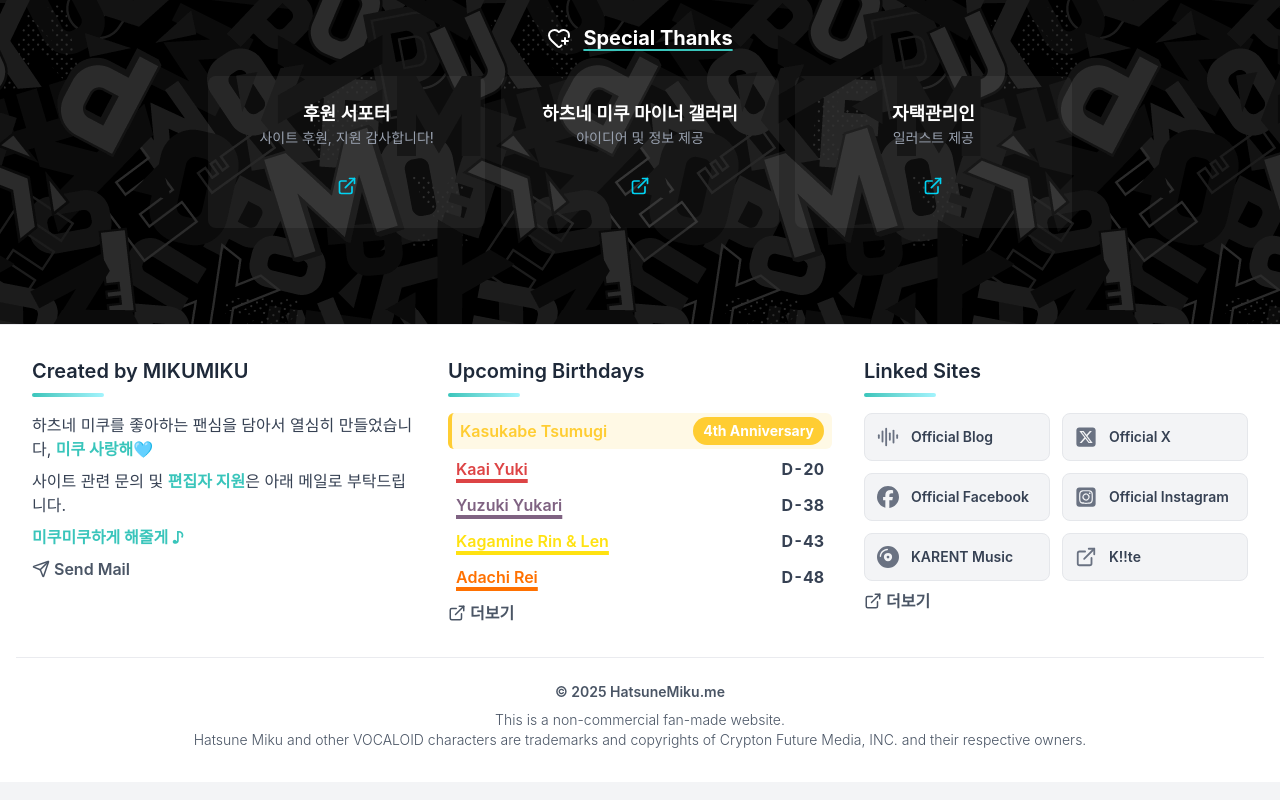
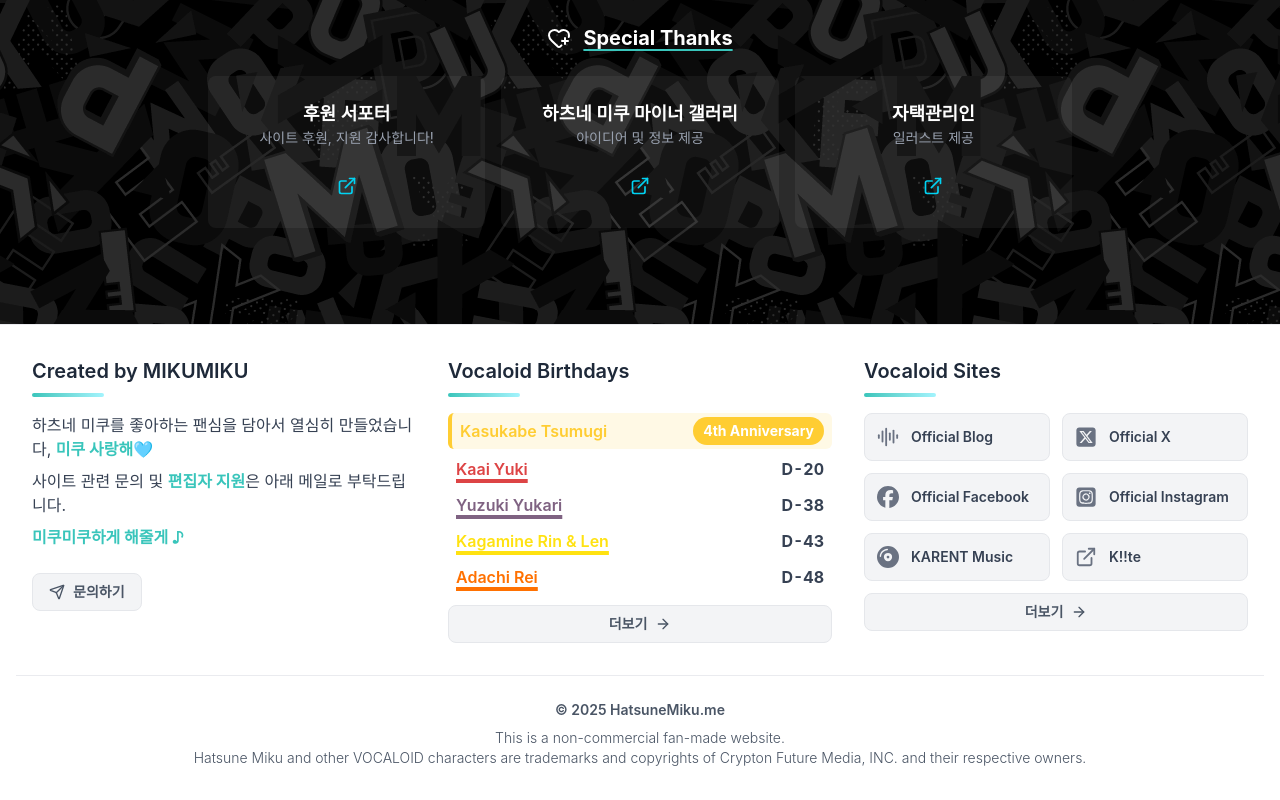
Before and after one commit to laterre39/hatsunemiku-me-service-2025, a Next.js app: page /about in a window 1280 px wide. Shown: the part 1286-2086 px from the top of the page. Built offline with nearby package versions, Linux system fonts and the light colour scheme.

Commit message:
design: 푸터 디자인 개선

```diff
--- a/src/components/Footer.tsx
+++ b/src/components/Footer.tsx
@@ -3,7 +3,7 @@
 import React, { useState } from 'react';
 import { vocaloidBirthdays } from '@/data/vocaloidBirthdayLists';
 import { linkedSites } from "@/data/linkedSites";
-import { Calendar, ExternalLink, Send } from "lucide-react";
+import { Calendar, ExternalLink, Send, ArrowRight } from "lucide-react";
 import { LinkedSiteCard } from './LinkedSiteCard';
 import { BirthdayListItem, VocaloidBirthday } from './BirthdayListItem';
 
@@ -66,16 +66,18 @@ export function Footer() {
                             <p>하츠네 미쿠를 좋아하는 팬심을 담아서 열심히 만들었습니다, <span className="font-bold text-[#39C5BB]">미쿠 사랑해</span>🩵</p>
                             <p>사이트 관련 문의 및 <span className="font-bold text-[#39C5BB]">편집자 지원</span>은 아래 메일로 부탁드립니다.</p>
                             <p className="font-bold text-[#39C5BB]">미쿠미쿠하게 해줄게 ♪</p>
-                            <a href="mailto:contact@hatsunemiku.me" className="flex items-center gap-1 font-semibold text-gray-600 hover:text-[#39C5BB]">
-                                <Send size={18}/> Send Mail
+                            <a href="mailto:contact@hatsunemiku.me"
+                               className="mt-4 inline-flex items-center justify-center gap-2 rounded-lg border border-gray-200 bg-gray-100 px-4 py-2 text-sm font-semibold text-gray-600 transition-all hover:bg-cyan-50 hover:border-cyan-300 hover:text-cyan-700 hover:shadow-md">
+                                <Send size={16}/>
+                                문의하기
                             </a>
                         </div>
                     </div>
 
-                    {/* Upcoming Birthdays */}
+                    {/* Vocaloid Birthdays */}
                     <div className="w-sm flex flex-col">
                         <div className="mb-4">
-                            <h4 className="text-xl font-semibold text-gray-800">Upcoming Birthdays</h4>
+                            <h4 className="text-xl font-semibold text-gray-800">Vocaloid Birthdays</h4>
                             <div className="mt-2 h-1 w-18 bg-gradient-to-r from-[#39C5BB] to-cyan-200 rounded-full"/>
                         </div>
                         <ul className="grid grid-cols-[auto_1fr] gap-y-1 flex-grow">
@@ -85,17 +87,17 @@ export function Footer() {
                         </ul>
                         {sortedBirthdays.length > 5 && (
                             <button onClick={() => setIsBirthdayModalOpen(true)}
-                                    className="flex items-center gap-1 pt-2 font-bold text-gray-600 hover:text-[#39C5BB]">
-                                <ExternalLink size={18}/>
-                                더보기
+                                    className="mt-3 w-full flex items-center justify-center gap-2 rounded-lg border border-gray-200 bg-gray-100 px-4 py-2 text-sm font-semibold text-gray-600 transition-all hover:bg-cyan-50 hover:border-cyan-300 hover:text-cyan-700 hover:shadow-md">
+                                <span>더보기</span>
+                                <ArrowRight size={16}/>
                             </button>
                         )}
                     </div>
 
-                    {/* Linked Sites */}
+                    {/* Vocaloid Sites */}
                     <div className="w-sm flex flex-col">
                         <div className="mb-4">
-                            <h4 className="text-xl font-semibold text-gray-800">Linked Sites</h4>
+                            <h4 className="text-xl font-semibold text-gray-800">Vocaloid Sites</h4>
                             <div className="mt-2 h-1 w-18 bg-gradient-to-r from-[#39C5BB] to-cyan-200 rounded-full"/>
                         </div>
                         <ul className="grid grid-cols-2 gap-3 flex-grow">
@@ -105,9 +107,9 @@ export function Footer() {
                         </ul>
                         {linkedSites.length > sitesForFooter.length && (
                             <button onClick={() => setIsLinkedSitesModalOpen(true)}
-                                    className="flex items-center gap-1 pt-2 font-bold text-gray-600 hover:text-[#39C5BB]">
-                                <ExternalLink size={18}/>
-                                더보기
+                                    className="mt-3 w-full flex items-center justify-center gap-2 rounded-lg border border-gray-200 bg-gray-100 px-4 py-2 text-sm font-semibold text-gray-600 transition-all hover:bg-cyan-50 hover:border-cyan-300 hover:text-cyan-700 hover:shadow-md">
+                                <span>더보기</span>
+                                <ArrowRight size={16}/>
                             </button>
                         )}
                     </div>
@@ -121,12 +123,12 @@ export function Footer() {
                 </div>
             </div>
 
-            {/* Birthday Modal */}
+            {/* Vocaloid Birthday Modal */}
             {isBirthdayModalOpen && (
                 <div className="fixed inset-0 flex bg-black/50 items-center justify-center z-50">
                     <div className="bg-white p-6 rounded-lg shadow-lg max-w-md w-full flex flex-col max-h-[90vh]">
                         <h3 className="flex items-center gap-2 text-xl font-bold mb-4 flex-shrink-0">
-                            <Calendar className="text-[#39C5BB]"/> Vocaloid Birthdays
+                            <Calendar className="text-[#39C5BB]"/> 보컬로이드 생일
                         </h3>
                         <div className="overflow-y-auto max-h-96">
                             <ul className="grid grid-cols-[auto_1fr] gap-y-1 pr-4">
@@ -143,12 +145,12 @@ export function Footer() {
                 </div>
             )}
 
-            {/* Linked Sites Modal */}
+            {/* Vocaloid Sites Modal */}
             {isLinkedSitesModalOpen && (
                 <div className="fixed inset-0 flex bg-black/50 items-center justify-center z-50">
                     <div className="bg-white p-6 rounded-lg shadow-lg max-w-md w-full flex flex-col max-h-[90vh]">
                         <h3 className="flex items-center gap-2 text-xl font-bold mb-4 flex-shrink-0">
-                            <ExternalLink className="text-[#39C5BB]"/> Vocaloid Sites
+                            <ExternalLink className="text-[#39C5BB]"/> 보컬로이드 사이트
                         </h3>
                         <div className="overflow-y-auto max-h-96">
                             <ul className="grid grid-cols-1 sm:grid-cols-2 gap-3 pr-2">
```
